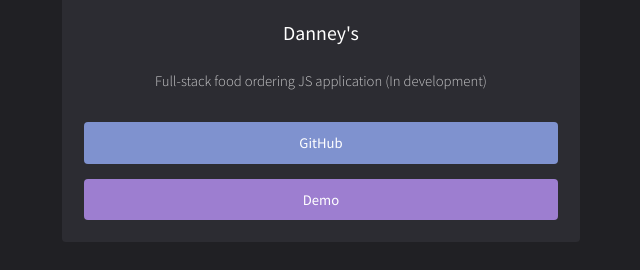
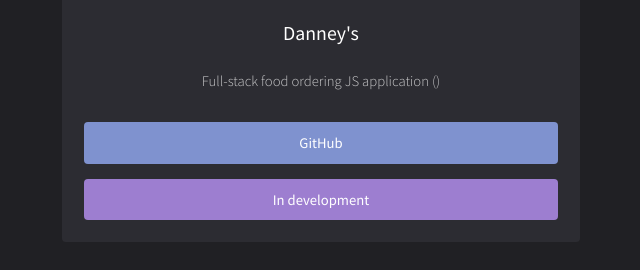
Before and after one commit to cristianrdu/cristianrdu.github.io, a plain HTML site: page index.html in a window 1280 px wide. Shown: the part 1452-1722 px from the top of the page, without its empty margins (319-959 px from the left). Drawn offline with Linux system fonts and the light colour scheme.

Commit message:
Update index.html

```diff
--- a/index.html
+++ b/index.html
@@ -49,7 +49,7 @@
                                     <h3>Java Game</h3>
 									<p>Programming in Java - IN1007 Year 1 game project</p>
 									<a href="https://github.com/chris54332/ZombieGame" class="button style2 fit" >GitHub</a>
-									<a href="https://github.com/chris54332/" class="button style3 fit" >Demo</a>
+									<a href="https://github.com/chris54332/ZombieGame" class="button style3 fit" >Demo</a>
 								</div>
 							</div>
 
@@ -67,9 +67,9 @@
 								<a href="" class="image fit"><img src="images/pic03.png" alt="" /></a>
 								<div class="inner">
 									<h3>Danney's</h3>
-									<p>Full-stack food ordering JS application (In development)</p>
+									<p>Full-stack food ordering JS application ()</p>
 									<a href="https://github.com/chris54332" class="button style2 fit" >GitHub</a>
-									<a href="" class="button style3 fit" >Demo</a>
+									<a href="" class="button style3 fit" >In development</a>
 								</div>
 							</div>
 
```
